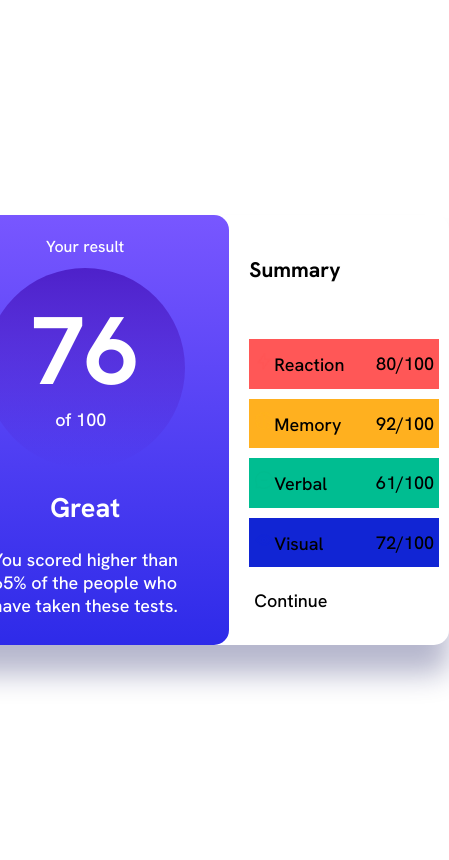
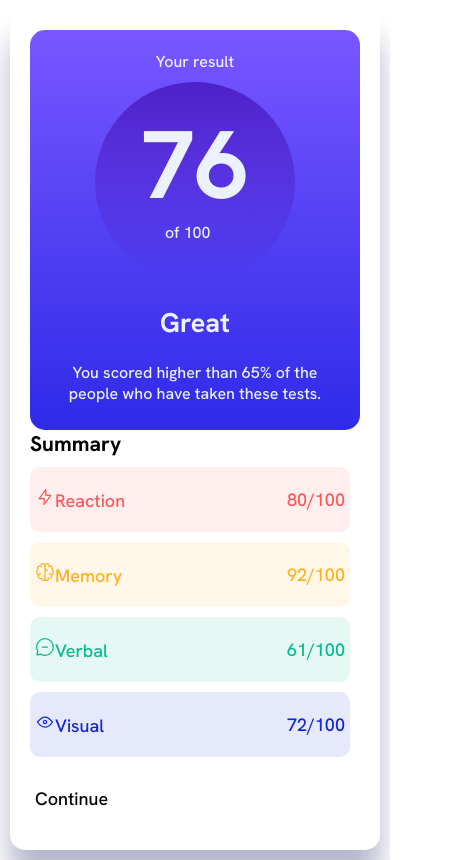
Before and after one commit to kale-Dev1/results-summary, a plain HTML site: page results-summary-component-main/index.html in a window 390 px wide. Shown: the whole page, 449 px wide, since content can reach past the window. Drawn offline with Linux system fonts and the light colour scheme.

Commit message:
Change color variable

```diff
--- a/results-summary-component-main/style.css
+++ b/results-summary-component-main/style.css
@@ -1,9 +1,9 @@
 :root {
   /* Primary colors */
-  --light-red: hsl(0, 100%, 67%);
-  --orangey-yellow: hsl(39, 100%, 56%);
-  --green-teal: hsl(166, 100%, 37%);
-  --cobalt-blue: hsl(234, 85%, 45%);
+  --light-red: 0, 100%, 67%;
+  --orangey-yellow: 39, 100%, 56%;
+  --green-teal: 166, 100%, 37%;
+  --cobalt-blue: 234, 85%, 45%;
 
   /* Gradients */
   --light-slate-blue-background: hsl(252, 100%, 67%);
@@ -31,7 +31,7 @@ body {
 
 main {
   display: flex;
-  width: 600px;
+
   box-shadow: rgba(14, 17, 91, 0.3) 0px 29px 29px 0px;
   border-radius: 15px;
 }
@@ -46,7 +46,7 @@ main {
   border-radius: 15px;
   padding: 10px 35px;
   text-align: center;
-  color: white;
+  color: var(--pale-blue);
 }
 
 /* Result box styless */
@@ -78,35 +78,73 @@ h1 {
   top: 140px;
   left: 70px;
 }
+.result-box p {
+  font-size: 1rem;
+}
 /* Summary Card */
 
 .summary-box {
-  display: grid;
+  display: flex;
+  flex-direction: column;
+
   box-sizing: border-box;
   gap: 10px;
   padding: 20px;
-  width: 50%;
+  width: 300px;
 }
-.summary-box p {
+
+.summary-box p,
+h3 {
   margin: 0;
 }
 
-.summary-box div {
+.summary-box > div {
   display: flex;
   width: 100%;
   justify-content: space-between;
   align-items: center;
   padding: 0 5px;
+  flex-grow: 1;
+  border-radius: 10px;
+  box-sizing: border-box;
 }
 .reaction {
-  background-color: var(--light-red);
+  color: hsl(var(--light-red));
+  background-color: hsl(var(--light-red), 0.1);
 }
 .memory {
-  background-color: var(--orangey-yellow);
+  color: hsl(var(--orangey-yellow));
+  background-color: hsl(var(--orangey-yellow), 0.1);
 }
 .verbal {
-  background-color: var(--green-teal);
+  color: hsl(var(--green-teal));
+  background-color: hsl(var(--green-teal), 0.1);
 }
 .visual {
-  background-color: var(--cobalt-blue);
+  color: hsl(var(--cobalt-blue));
+  background-color: hsl(var(--cobalt-blue), 0.1);
 }
+.summary-box div.button {
+  background: var(--dark-gray-blue);
+  color: white;
+  border-radius: 50px;
+  justify-content: center;
+}
+.inner {
+  display: flex;
+  column-gap: 6px;
+}
+
+@media only screen and (max-width: 505px) {
+  main {
+    flex-direction: column;
+    width: fit-content;
+    margin: auto;
+    padding: 20px;
+  }
+  .summary-box {
+    width: 320px;
+    height: 400px;
+    padding: 0;
+  }
+}
```
